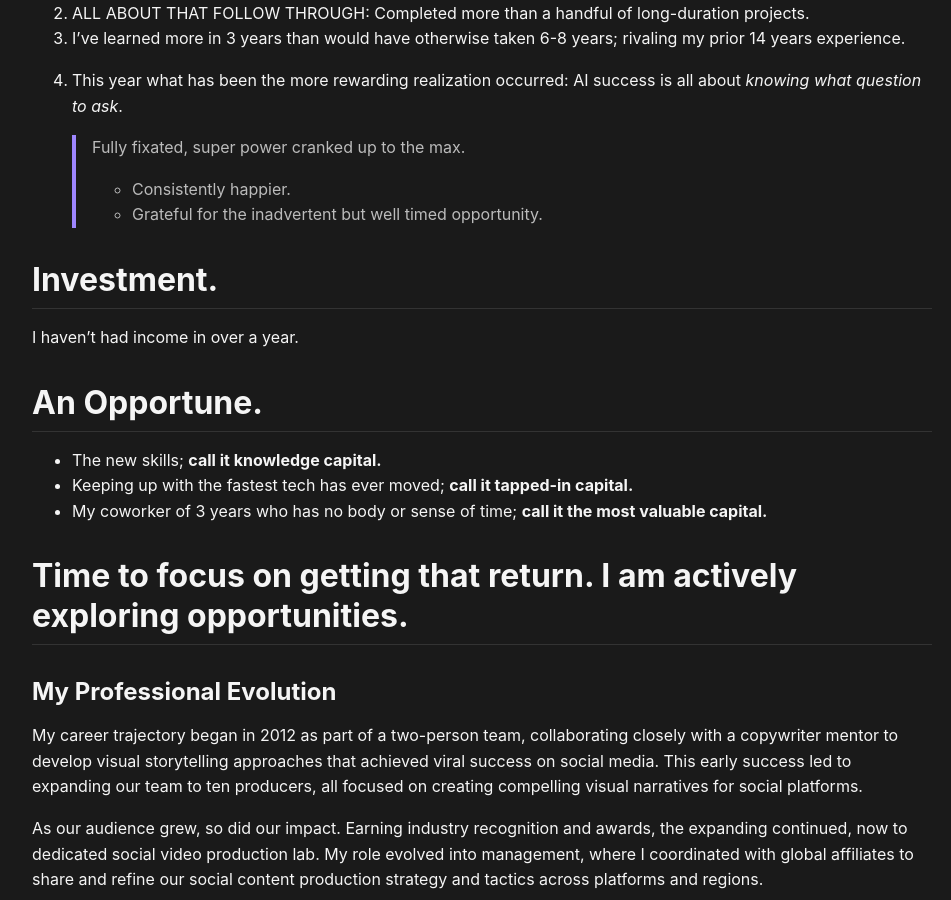
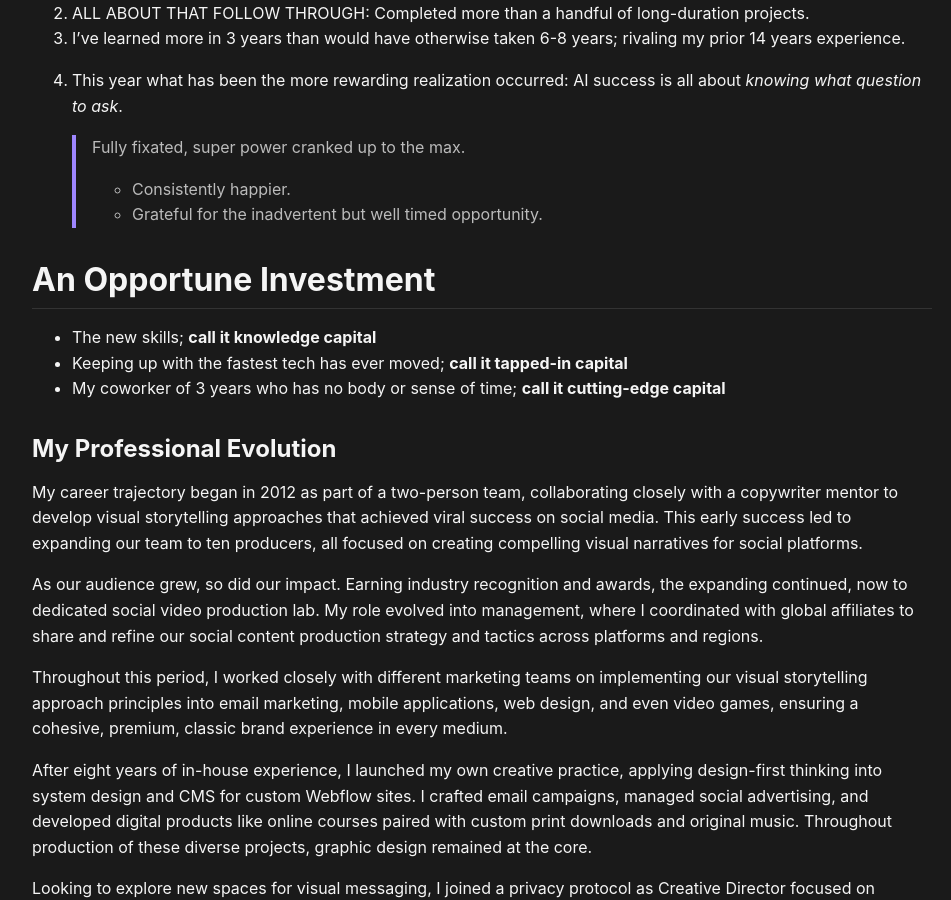
Before and after one commit to seanivore/non-bio-life, a Jekyll site: the page built from contact-us.md, in a window 1280 px wide and 900 px high, scrolled down 611 px. Shown: the whole window, without its empty margins (158-1109 px from the left). Built offline with Jekyll 4.4.1, drawn with Linux system fonts in a browser that asks for light colours; some of the changed text lies outside the part shown.

Commit message:
Background copy updates.

```diff
--- a/contact-us.md
+++ b/contact-us.md
@@ -20,15 +20,10 @@ I'm a Graphic Designer with 13 years of experience, blending visual storytelling
     - Consistently happier.
     - Grateful for the inadvertent but well timed opportunity.
 
-## Investment.
-I haven't had income in over a year.
-
-## An Opportune.
-- The new skills; **call it knowledge capital.**
-- Keeping up with the fastest tech has ever moved; **call it tapped-in capital.**
-- My coworker of 3 years who has no body or sense of time; **call it the most valuable capital.**
-
-## Time to focus on getting that return. I am actively exploring opportunities.
+## An Opportune Investment
+- The new skills; **call it knowledge capital**
+- Keeping up with the fastest tech has ever moved; **call it tapped-in capital**
+- My coworker of 3 years who has no body or sense of time; **call it cutting-edge capital**
 
 ### My Professional Evolution
 
```
Also changed, not shown: other parts of contact-us.md (+1 -1 lines).
